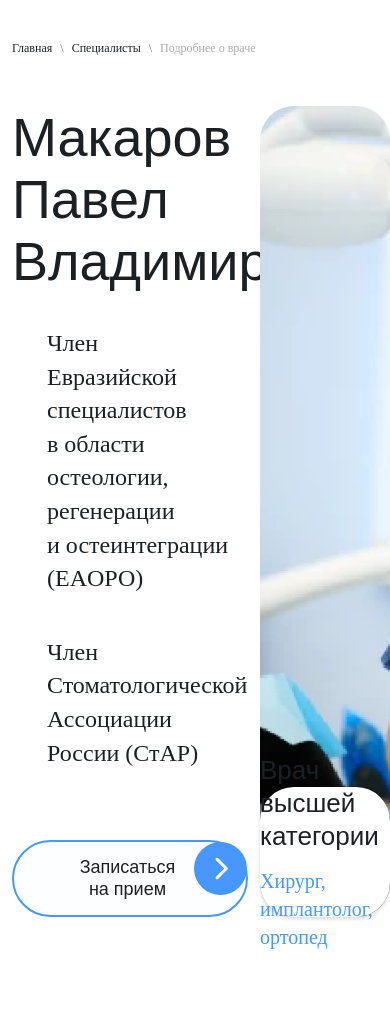
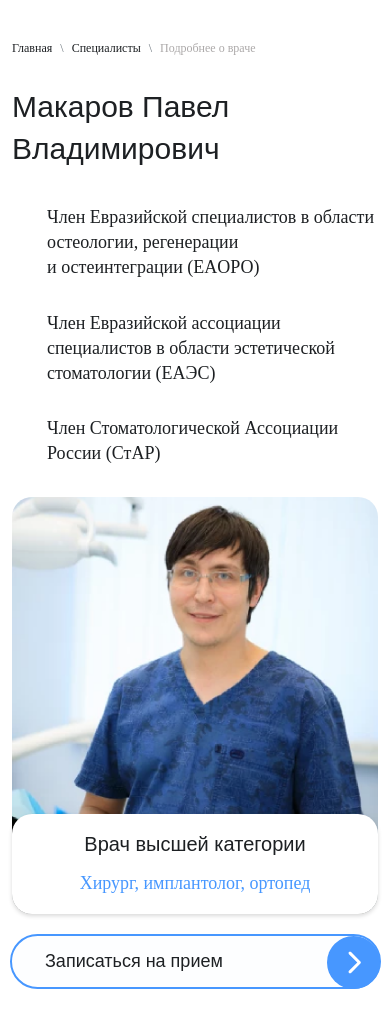
Before and after one commit to nassipkaliv/ProDent, a plain HTML site: page aboutdoctor.html in a window 390 px wide. Shown: the part 67-1100 px from the top of the page. Drawn offline with nearby package versions, Linux system fonts and the light colour scheme; a web font is replaced by a local one.

Commit message:
block done!

```diff
--- a/aboutdoctor.html
+++ b/aboutdoctor.html
@@ -252,6 +252,43 @@
           <div class="details-p">Хирург, имплантолог, ортопед</div>
         </div>
       </div>
+    </div>
+  </div>
+
+  <div class="container aboutdoctor mob d-none">
+    <div class="d-flex row aboutdoctor-row">
+      <div class="left-block col-12">
+        <h1 class="title-h1 aboutdoctor-title">Макаров Павел Владимирович</h1>
+        <div class="aboutdoctor-info">
+          <div class="d-flex aboutdoctor-text-row">
+            <div class="aboutdoctor-text">
+              Член Евразийской
+              специалистов в области остеологии,
+              регенерации и остеинтеграции (EAОРО)
+            </div>
+            <div class="aboutdoctor-text">
+              Член Евразийской ассоциации специалистов в области эстетической стоматологии (EAЭС)
+            </div>
+          </div>
+          <div class="aboutdoctor-text">
+            Член Стоматологической Ассоциации России (СтАР)
+          </div>
+        </div>
+      </div>
+      <div class="d-flex flex-column align-items-center justify-content-center">
+        <img class="img-fluid makar" src="assets/img/makarovpavel.png">
+        <div class="aboutdoctor-details d-flex flex-column align-items-center justify-content-center">
+          <div class="details-title text-center">Врач высшей категории</div>
+          <div class="details-p text-center">Хирург, имплантолог, ортопед</div>
+        </div>
+      </div>
+      <button class="btn cst-btn download-btn aboutdoctor-btn">
+        <div class="cst-btn-text">Записаться на прием</div>
+        <svg class="cst-btn-svg" xmlns="http://www.w3.org/2000/svg" width="53" height="53" viewBox="0 0 54 54" fill="none">
+          <circle cx="27" cy="27" r="27" fill="#4797FF"/>
+          <path d="M34.0607 28.0607C34.6464 27.4749 34.6464 26.5251 34.0607 25.9393L24.5147 16.3934C23.9289 15.8076 22.9792 15.8076 22.3934 16.3934C21.8076 16.9792 21.8076 17.9289 22.3934 18.5147L30.8787 27L22.3934 35.4853C21.8076 36.0711 21.8076 37.0208 22.3934 37.6066C22.9792 38.1924 23.9289 38.1924 24.5147 37.6066L34.0607 28.0607ZM32 28.5H33V25.5H32V28.5Z" fill="white"/>
+        </svg>
+      </button>
     </div>
   </div>
 
--- a/css/style.css
+++ b/css/style.css
@@ -1970,6 +1970,74 @@ label {
   .download-btn-store {
     width: 100%;
     height: 95px;
-}
-
-}
+  }
+
+  .aboutdoctor {
+    display: none;
+  }
+
+  .aboutdoctor.mob {
+    display: block !important;
+  }
+
+  .aboutdoctor {
+    margin-top: 30px;
+  }
+
+  .aboutdoctor-info {
+    margin-bottom: 30px;
+  }
+
+  .aboutdoctor-title {
+    font-size: 30px;
+    font-weight: 500;
+    line-height: 140%;
+  }
+
+  .aboutdoctor-text-row {
+    flex-direction: column !important;
+    margin-top: 25px;
+    gap: 30px;
+    margin-bottom: 30px;
+  }
+
+  .aboutdoctor-text {
+    font-size: 18px;
+    font-weight: 400;
+    line-height: 140%;
+  }
+
+  .aboutdoctor-details {
+    margin-top: -100px;
+    border-radius: 20px;
+    height: 100px;
+  }
+
+  .details-title {
+    font-size: 20px;
+    font-weight: 500;
+    line-height: 25px;
+  }
+
+  .details-p {
+    font-size: 18px;
+    font-weight: 400;
+    line-height: 140%;
+  }
+
+  .makar {
+    border-radius: 20px;
+  }
+
+  .aboutdoctor-btn {
+    margin-left: 10px;
+    margin-right: 10px;
+    width: 95%;
+  }
+
+  .aboutdoctor-btn .cst-btn-text {
+    margin-right: 50px;
+    margin-left: 18px;
+  }
+
+}
```
